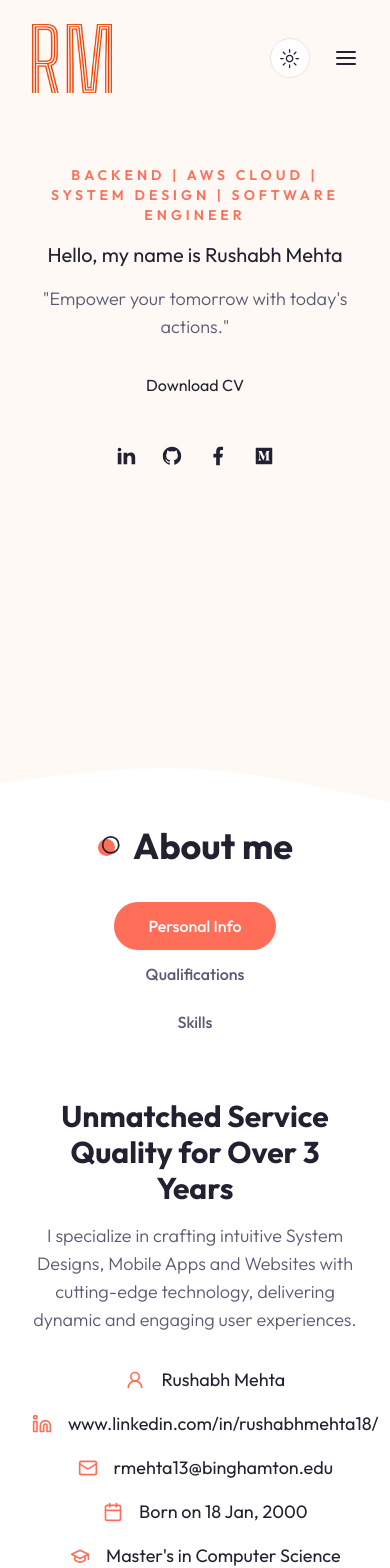
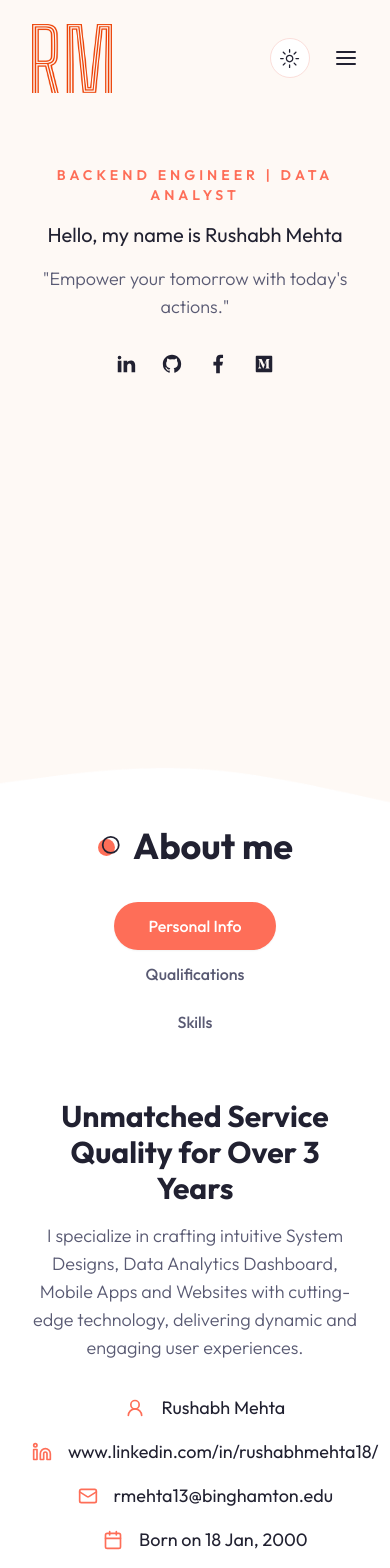
Before and after one commit to rush181200/portfolio, a Next.js app: page / in a window 390 px wide. Shown: the top 1568 px of the page. Built offline with nearby package versions, Linux system fonts and the light colour scheme.

Commit message:
changes for data position

```diff
--- a/components/About.jsx
+++ b/components/About.jsx
@@ -65,6 +65,11 @@ const qualificationData = [
     title: 'experience',
     data: [
       {
+        company: 'Web3Fusion LLC',
+        role: 'Data Analyst',
+        years: '08/2024 - Current',
+      },
+      {
         company: 'Millicent Techologies',
         role: 'Software Engineer',
         years: '08/2021 - 05/2022',
@@ -73,11 +78,6 @@ const qualificationData = [
         company: 'Freeloc IT solutions',
         role: 'Software Engineer',
         years: '08/2020 - 08/2021',
-      },
-      {
-        company: 'Fresh Genie',
-        role: 'Flutter Developer Intern',
-        years: '06/2017 - 09/2017',
       },
     ],
   },
@@ -88,7 +88,13 @@ const skillData = [
     title: 'skills',
     data: [
       {
-        name: 'Languages: anguages: Java, C++, Javascript, Python, C, Dart, HTML, CSS, Bash Scripting, Linux'
+        name: 'Languages: Java, Javascript, Python, Dart, HTML, CSS, Bash Scripting, Linux'
+      },
+      {
+        name: 'Data Tools: Power BI, Tableau, Matplotlib, Pandas, NumPy, SQL, Excel, Microsoft SQL Server Management Studio'
+      },
+      {
+        name: 'Data Analysis: Statistical Analysis, Predictive Modeling, A/B Testing'
       },
       {
         name: 'Database: SQL, MySQL, NoSQL, AWS DynamoDB, PostgreSQL, MongoDB, Firebase',
@@ -166,7 +172,7 @@ const About = () => {
                       Unmatched Service Quality for Over 3 Years
                     </h3>
                     <p className='subtitle max-w-xl mx-auto xl:mx-0'>
-                      I specialize in crafting intuitive System Designs, Mobile Apps and Websites with
+                      I specialize in crafting intuitive System Designs, Data Analytics Dashboard, Mobile Apps and Websites with
                       cutting-edge technology, delivering dynamic and engaging
                       user experiences.
                     </p>
--- a/components/Hero.jsx
+++ b/components/Hero.jsx
@@ -29,7 +29,7 @@ const Hero = () => {
           {/* text */}
           <div className='flex max-w-[600px] flex-col justify-center mx-auto xl:mx-0 text-center xl:text-left'>
             <div className='text-sm uppercase font-semibold mb-4 text-primary tracking-[4px]'>
-              Backend | AWS Cloud | System Design | Software Engineer
+              Backend Engineer | Data Analyst
             </div>
             <h1 className='text-xl sm:text-4xl lg:text-6xl mb-4'>Hello, my name is Rushabh Mehta</h1>
 
@@ -37,7 +37,7 @@ const Hero = () => {
             "Empower your tomorrow with today's actions."
             </p>
             {/* buttons */}
-            <div className='flex flex-col gap-y-3 md:flex-row gap-x-3 mx-auto xl:mx-0 mb-12'>
+            {/* <div className='flex flex-col gap-y-3 md:flex-row gap-x-3 mx-auto xl:mx-0 mb-12'> */}
               {/* <Link href='/contact'>
                 <Button className='gap-x-2'>
                   Contact me <Send size={18} />
@@ -48,10 +48,10 @@ const Hero = () => {
                 <Download size={18} />
               </Button> */}
 
-            <a href="https://drive.google.com/file/d/1bgpNaxZoSfj2M3SbxrcwinUsWyjqXJa6/view?usp=drive_link" download>Download CV</a>
+            {/* <a href="https://drive.google.com/file/d/1bgpNaxZoSfj2M3SbxrcwinUsWyjqXJa6/view?usp=drive_link" download>Download CV</a> */}
 
 
-            </div>
+            {/* </div> */}
             {/* socials */}
             <Socials
               containerStyles='flex gap-x-6 mx-auto xl:mx-0'
--- a/components/Services.jsx
+++ b/components/Services.jsx
@@ -22,9 +22,9 @@ const servicesData = [
   },
   {
     icon: <Gem size={72} strokeWidth={0.8} />,
-    title: 'Azure/AWS',
+    title: 'Data Analytics',
     description:
-      'Empowering websites with seamless performance and scalability through Azure/AWS cloud solutions, leveraging expertise in compute, storage and networking',
+      'Transforming raw data into actionable insights through advanced analytics and visualization tools, leveraging expertise in SQL, Python, and BI platforms.'
   },
 
 ];
```
